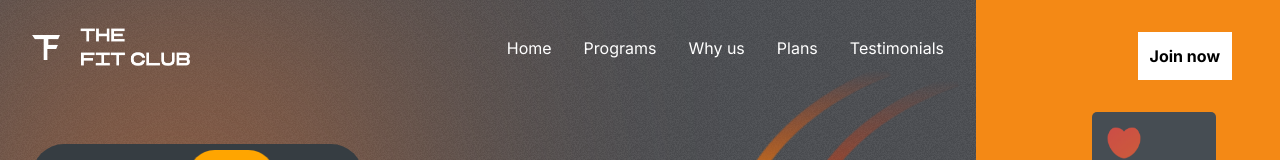
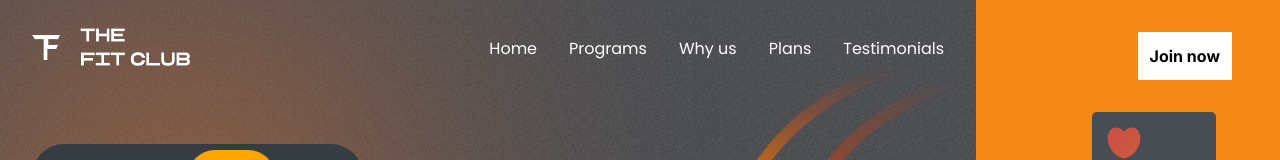
Before and after one commit to Mukil09/FitClub-App, a React (Create React App) app: page / in a window 1280 px wide. Shown: the top 160 px of the page. Built offline with nearby package versions, Linux system fonts and the light colour scheme.

Commit message:
Task completed successfully

```diff
--- a/public/index.html
+++ b/public/index.html
@@ -22,6 +22,10 @@
       rel="stylesheet"
     />
 
+    <link
+      href="https://fonts.googleapis.com/css?family=Poppins:100,100italic,200,200italic,300,300italic,regular,italic,500,500italic,600,600italic,700,700italic,800,800italic,900,900italic"
+      rel="stylesheet"
+    />
     <!--
       Notice the use of %PUBLIC_URL% in the tags above.
       It will be replaced with the URL of the `public` folder during the build.
--- a/src/Style.css
+++ b/src/Style.css
@@ -1,3 +1,9 @@
+/* Navbar */
+.menu li a {
+  text-decoration: none;
+  font-family: "Poppins", sans-serif;
+}
+
 /* hero */
 
 .hero-btn > :nth-child(1) {
```
